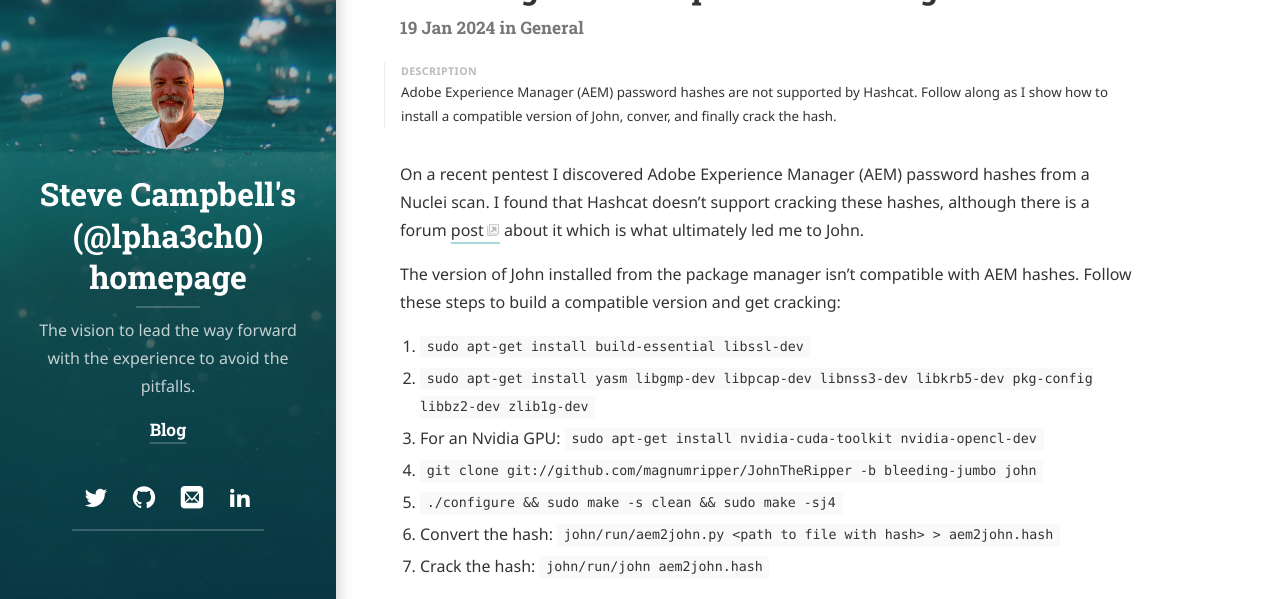
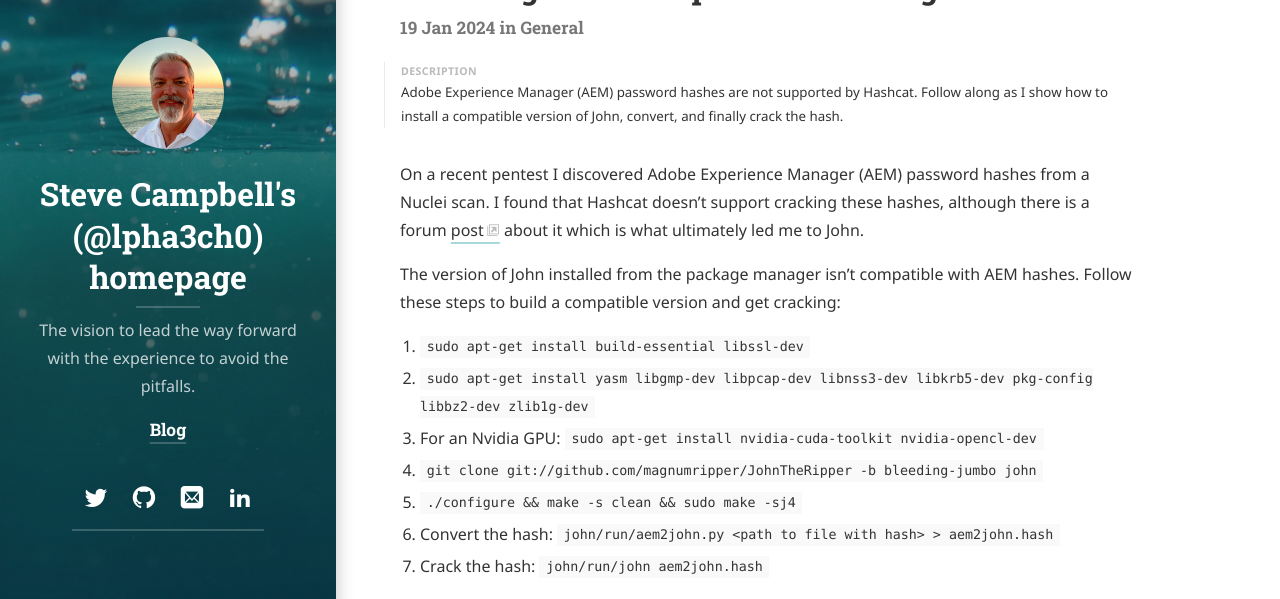
Before and after one commit to aecyberpro/aecyberpro.github.io, a Jekyll site: the page built from general/_posts/2024-01-19-Cracking-Adobe-Experience-Manager-Hashes.md, in a window 1280 px wide and 900 px high. Shown: the part 162-761 px from the top of the window. Built offline with Jekyll 4.4.1, drawn with Linux system fonts in a browser that asks for light colours; cached includes are drawn as plain includes; nearby versions of some CDN libraries; some web fonts are replaced; library files that are not in the unit come from our copies.

Commit message:
fixed typos on aem cracking post

```diff
--- a/general/_posts/2024-01-19-Cracking-Adobe-Experience-Manager-Hashes.md
+++ b/general/_posts/2024-01-19-Cracking-Adobe-Experience-Manager-Hashes.md
@@ -2,7 +2,7 @@
 layout: post
 title: Cracking Adobe Experience Manager Hashes
 description: >
-  Adobe Experience Manager (AEM) password hashes are not supported by Hashcat. Follow along as I show how to install a compatible version of John, conver, and finally crack the hash.
+  Adobe Experience Manager (AEM) password hashes are not supported by Hashcat. Follow along as I show how to install a compatible version of John, convert, and finally crack the hash.
 sitemap: true
 ---
 
@@ -14,6 +14,6 @@ The version of John installed from the package manager isn't compatible with AEM
 2. `sudo apt-get install yasm libgmp-dev libpcap-dev libnss3-dev libkrb5-dev pkg-config libbz2-dev zlib1g-dev`
 3. For an Nvidia GPU: `sudo apt-get install nvidia-cuda-toolkit nvidia-opencl-dev`
 4. `git clone git://github.com/magnumripper/JohnTheRipper -b bleeding-jumbo john`
-5. `./configure && sudo make -s clean && sudo make -sj4`
+5. `./configure && make -s clean && sudo make -sj4`
 6. Convert the hash: `john/run/aem2john.py <path to file with hash> > aem2john.hash`
 7. Crack the hash: `john/run/john aem2john.hash`
```
